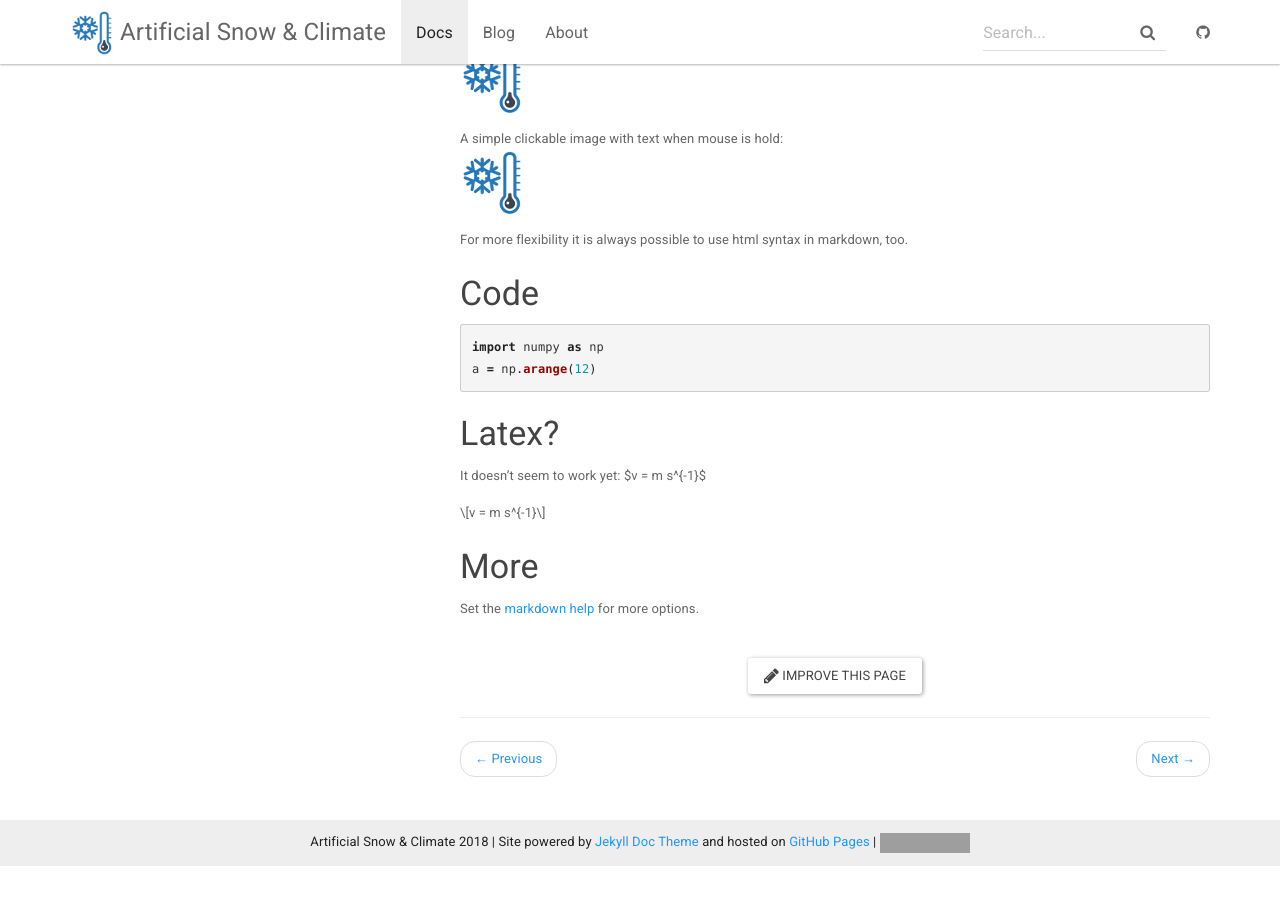
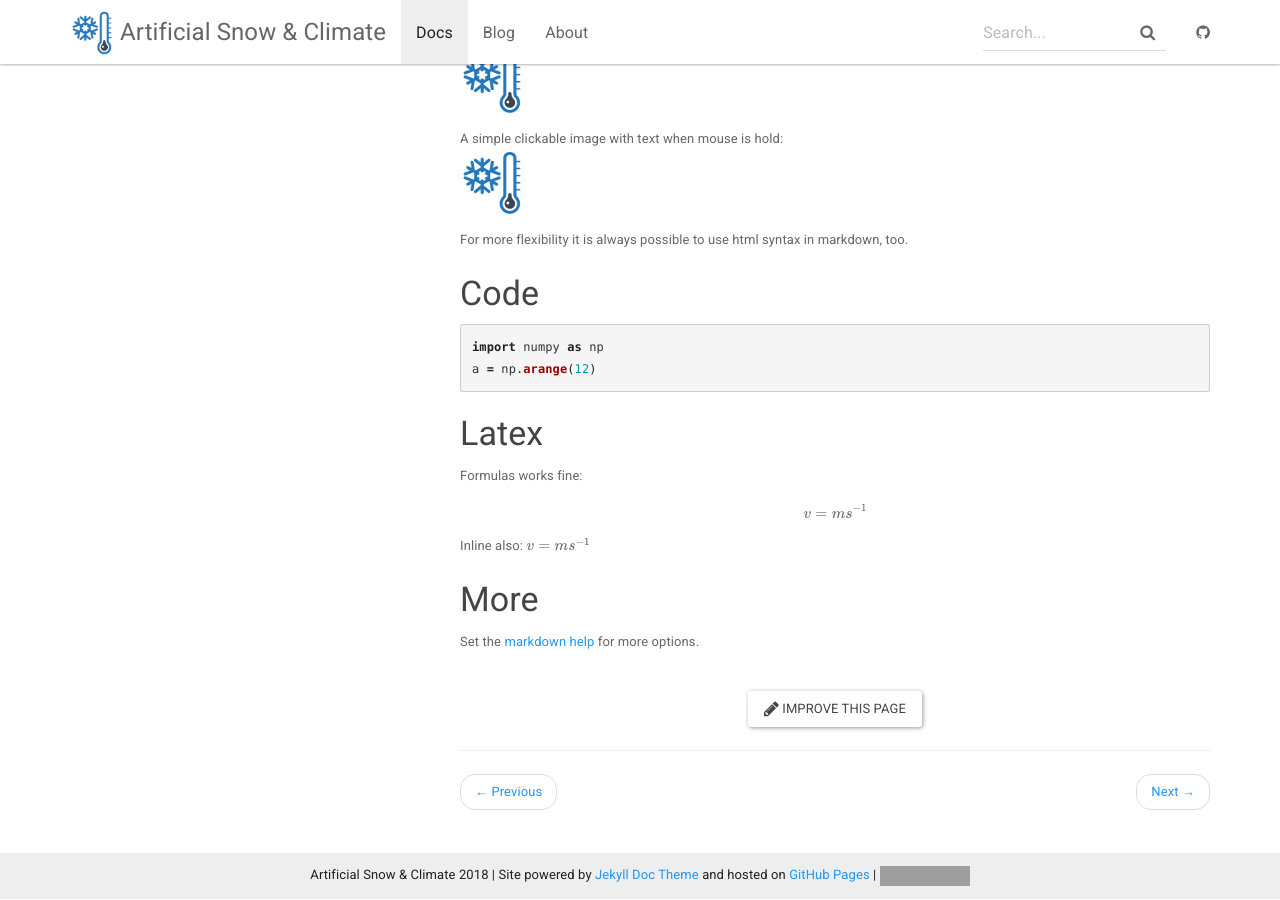
Before and after one commit to transparency-lecture/transparency-lecture.github.io, a Jekyll site: the page built from _docs/examples/example-post.md, in a window 1280 px wide and 900 px high, scrolled down 596 px. Built offline with Jekyll 4.4.1, drawn with Linux system fonts in a browser that asks for light colours; nearby versions of some CDN libraries; formulas are drawn with MathJax 3; before the commit the page ends 1463 px from its top, so only the background shows below that; grey boxes are pictures that could not be loaded.

````diff
--- a/_docs/examples/example-post.md
+++ b/_docs/examples/example-post.md
@@ -36,11 +36,14 @@ import numpy as np
 a = np.arange(12)
 ```
 
-### Latex?
+### Latex
 
-It doesn't seem to work yet: $v = m s^{-1}$
+Formulas works fine:
 
 $$v = m s^{-1}$$
+
+Inline also: $$v = m s^{-1}$$
+
 
 ### More
 
--- a/_includes/js_files.html
+++ b/_includes/js_files.html
@@ -6,3 +6,4 @@
 <script src="{{ "/js/typeahead.bundle.min.js" | prepend: site.baseurl }} "></script>
 
 <script src="{{ "/js/main.js" | prepend: site.baseurl }} "></script>
+<script src='https://cdnjs.cloudflare.com/ajax/libs/mathjax/2.7.4/MathJax.js?config=TeX-MML-AM_CHTML' async></script>
````
